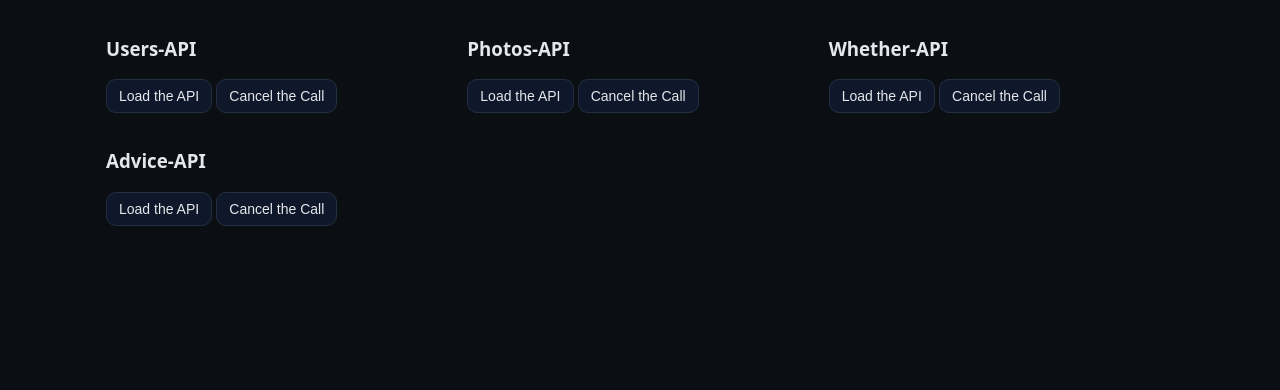
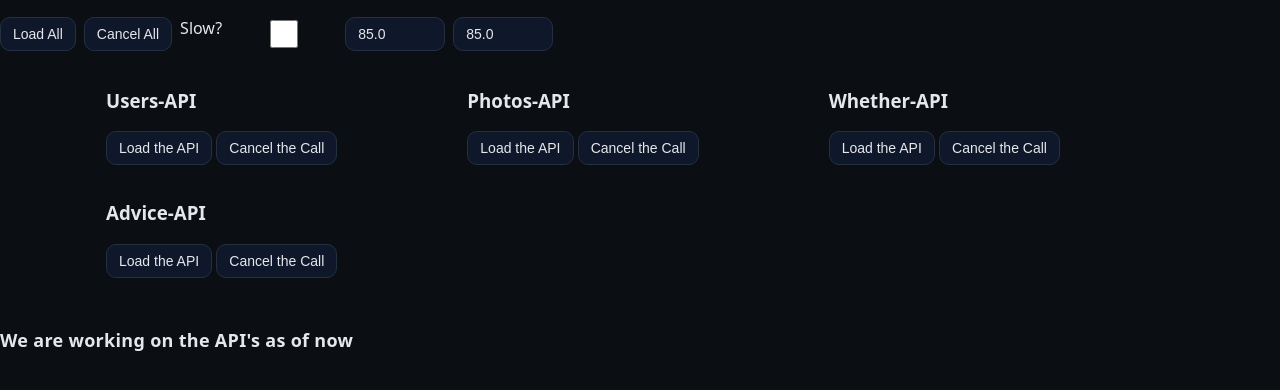
Before and after one commit to sakethguptha45/multi-api-cards, a plain HTML site: page index.html in a window 1280 px wide. Shown: the part 56-446 px from the top of the page. Drawn offline with Linux system fonts and the light colour scheme.

Commit message:
Finished the header section- classes, Id's

```diff
--- a/index.html
+++ b/index.html
@@ -10,6 +10,14 @@
 <body>
   <header>
     <h2>Multi-API Accessing <span>Lets have the fun with the API's</span></h2>
+            <div class="controls">
+            <button id="btn-load-all">Load All</button>
+            <button id="btn-cancel-all">Cancel All</button>
+            <label for="chk-slow">Slow?</label>
+            <input type="checkbox" id="chk-slow" name="option" value="value1">
+            <input type="number" id="lat" name="lat" value="85.0" min="-90" max="90" step="0.01">
+            <input type="number" id="lng" name="lng" value="85.0" min="-180" max="180" step="0.01">
+          </div>
   </header>
   <main>
     <div class="grid">
@@ -66,7 +74,7 @@
 
   </main>
   <footer>
-
+    <h1>We are working on the API's as of now</h1>
   </footer>
 
 
```
